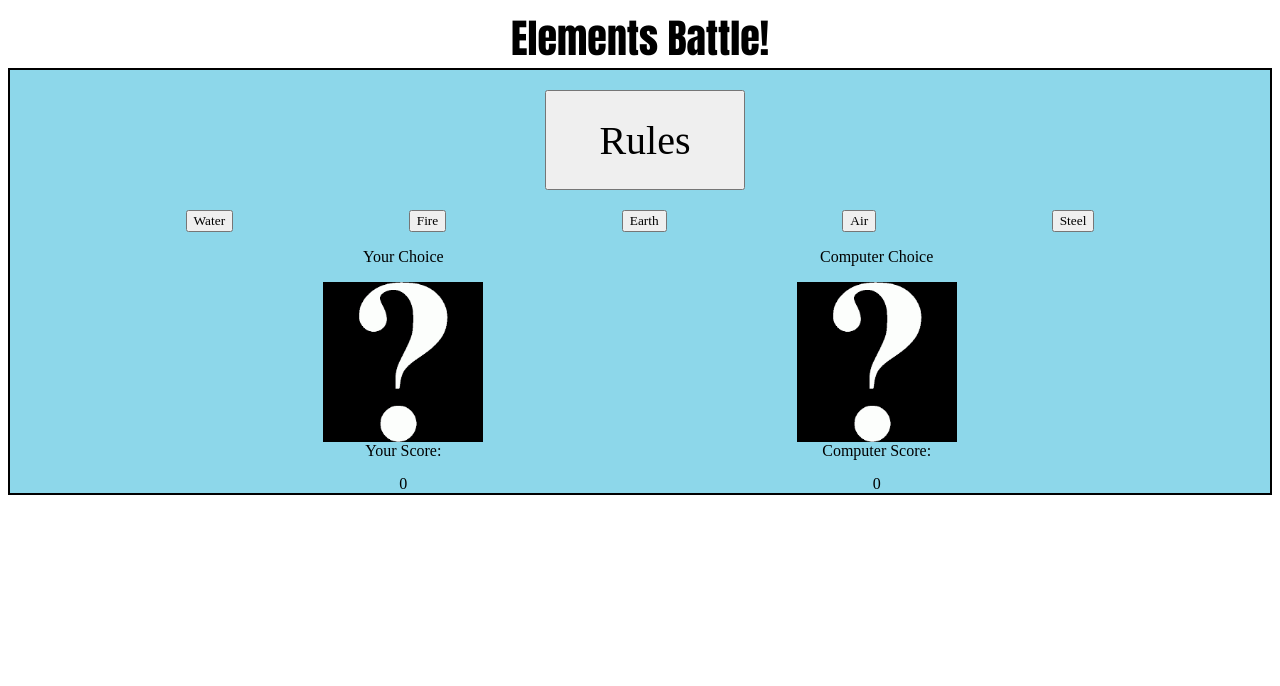
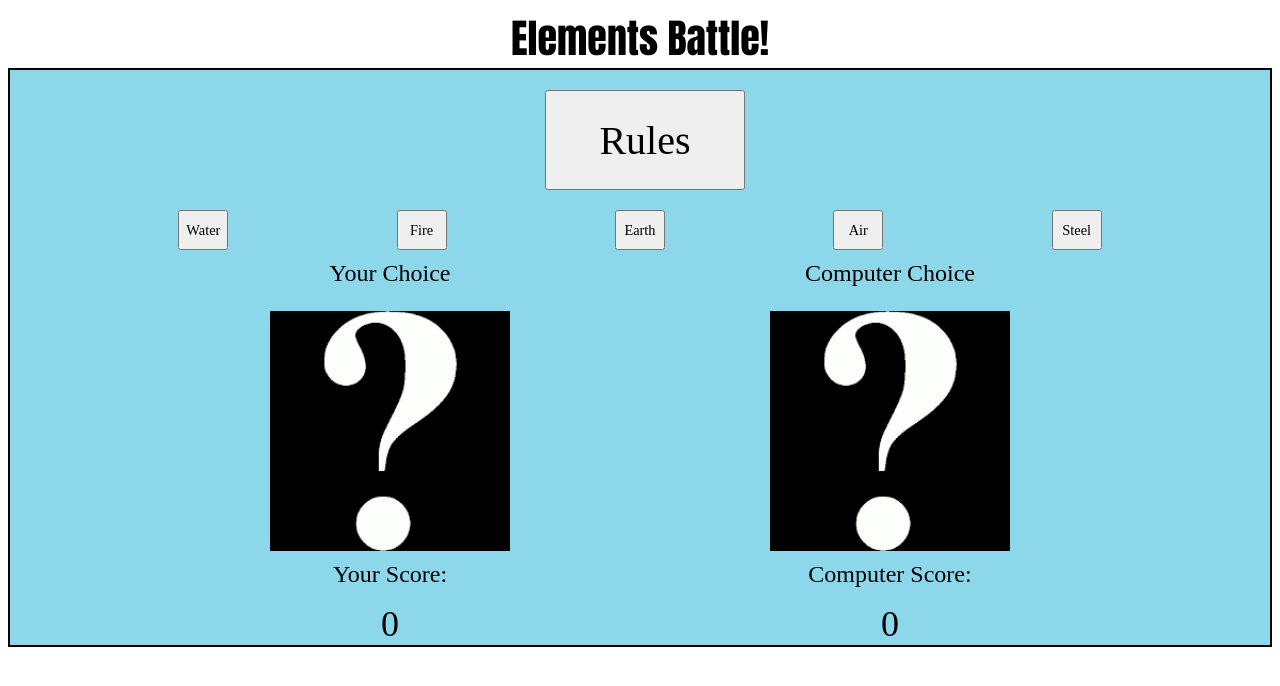
Before and after one commit to HughKeenan/elements-battle, a plain HTML site: page index.html in a window 1280 px wide. Drawn offline with Linux system fonts and the light colour scheme; a web font is replaced by a local one.

Commit message:
updated css and javascript

```diff
--- a/assets/script.js
+++ b/assets/script.js
@@ -202,6 +202,7 @@ function setPicture(computerSelects){
 
 /**
  * Increments the "Your Score" item when the player wins a round
+ * Declares computer victory if player score reaches 5 and resets the game
  */
 function playerScore(){
     let priorScore = parseInt(document.getElementById('playerScore').innerHTML);
@@ -214,6 +215,7 @@ function playerScore(){
 
 /**
  * Increments the "Computer Score" item when the player loses a round
+ * Declares computer victory if computer score reaches 5 and resets the game
  */
 function computerScore(){
     let prevScore = parseInt(document.getElementById('computerScore').innerHTML);
--- a/assets/style.css
+++ b/assets/style.css
@@ -10,6 +10,11 @@ main{
 
 h1, p, button, span, div{
     font-family: Signika Negative;
+}
+
+p, span, #playerDiv, #computerDiv{
+    font-size: 150%;
+    margin-top: 10px;
 }
 
 /*Header & Title*/
@@ -27,11 +32,12 @@ header{
 }
 
 /*Main page content*/
-/*#rules{
-    display: flex;
-    flex-direction: column;
-    align-items: center;
-}*/
+
+.gameButton{
+    height: 40px;
+    width: 50px;
+    font-size: 90%;
+}
 
 #rulesButton{
     height: 100px;
@@ -50,7 +56,7 @@ header{
 
 .rulesModal{
     display:none;
-    width: 75%;
+    width: 125%;
     height: 50%;
 }
 
@@ -93,8 +99,8 @@ header{
 
 .active{
     display: block;
-    height: 10rem;
-    width: 10rem;
+    height: 15rem;
+    width: 15rem;
 }
 
 #playerSelects, #computerSelects, #playerDiv, #computerDiv{
--- a/index.html
+++ b/index.html
@@ -27,24 +27,13 @@
             </div>
         </div>
         </div>
-        <!--<div>
-            <h1 id = "title">Rules</h1>
-        </div>
-        <div id = "rules">
-            <h2>First to 5 wins!</h2>
-            <p>Water douses Fire | Fire melts Steel</p>
-            <p>Steel deflects Air | Air erodes Earth</p>
-            <p>Earth absorbs Water | Water rusts Steel</p>
-            <p>Steel breaks Earth | Earth smothers Fire</p>
-            <p>Fire burns Air | Air freezes Water</p>
-        </div>-->
         <!--Game Controls-->
         <div id = "options">
-            <button onclick = "gameManager('water'), playerPicture('water')">Water</button>
-            <button onclick = "gameManager('fire'), playerPicture('fire')">Fire</button>
-            <button onclick = "gameManager('earth'), playerPicture('earth')">Earth</button>
-            <button onclick = "gameManager('air'), playerPicture('air')">Air</button>
-            <button onclick = "gameManager('steel'), playerPicture('steel')">Steel</button>
+            <button class = "gameButton" onclick = "gameManager('water'), playerPicture('water')">Water</button>
+            <button class = "gameButton" onclick = "gameManager('fire'), playerPicture('fire')">Fire</button>
+            <button class = "gameButton" onclick = "gameManager('earth'), playerPicture('earth')">Earth</button>
+            <button class = "gameButton" onclick = "gameManager('air'), playerPicture('air')">Air</button>
+            <button class = "gameButton" onclick = "gameManager('steel'), playerPicture('steel')">Steel</button>
         </div>
         <!--Game Images-->
         <div id = "gameArea">
```
